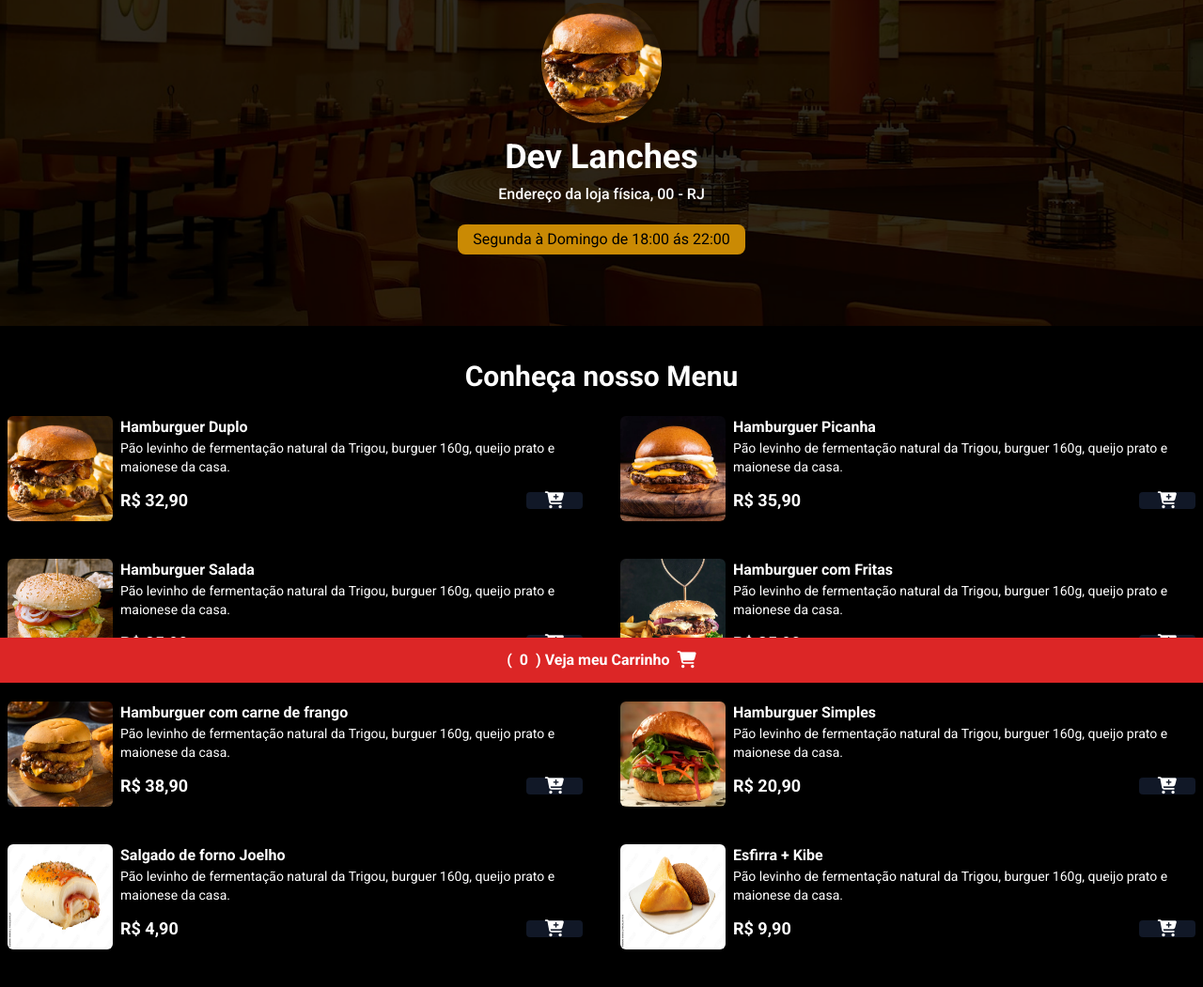
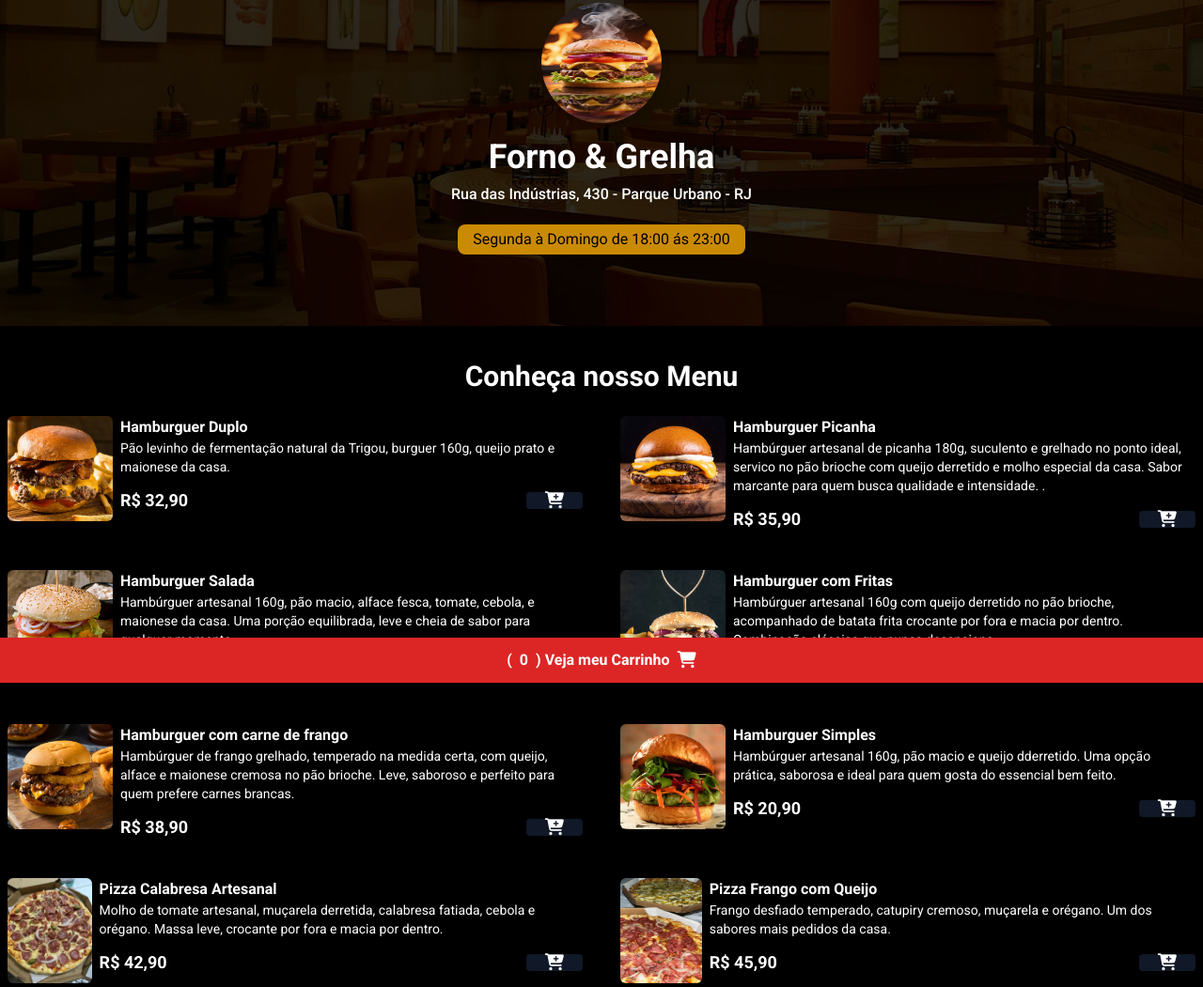
Before and after one commit to GlaucieneLuminato/WhatsAppFood, a website: page index.html in a window 1280 px wide. Shown: the part 73-1124 px from the top of the page at 94% size. Drawn offline with nearby package versions, Linux system fonts and the light colour scheme; files whose address does not match are found by name.

Commit message:
mudancas no html

```diff
--- a/index.html
+++ b/index.html
@@ -19,14 +19,14 @@
    <header class="w-full bg-cover bg-center bg-zinc-900 bg-home bg-custom h-[420px]">
     <div class="flex flex-col items-center justify-center w-full h-full">
       <img
-      src="./assets/hamb-1.png"
+      src="/workspaces/WhatsAppFood/assets/logo.jpeg"
       alt="Logo Dev Lanches"
       class="w-32 h-32 duration-200 rounded-full shadow-lg hover:scale-110"
       />
 
-      <h1 class="mt-4 mb-2 text-4xl font-bold text-white"> Dev Lanches </h1>
-      <span class="font-medium text-white"> Endereço da loja física, 00 - RJ</span>
-      <div class="px-4 py-1 mt-5 bg-yellow-600 rounded-lg" id="date-span"> Segunda à Domingo de 18:00 ás 22:00</div>
+      <h1 class="mt-4 mb-2 text-4xl font-bold text-white"> Forno & Grelha  </h1>
+      <span class="font-medium text-white"> Rua das Indústrias, 430 - Parque Urbano - RJ</span>
+      <div class="px-4 py-1 mt-5 bg-yellow-600 rounded-lg" id="date-span"> Segunda à Domingo de 18:00 ás 23:00</div>
     </div>
     </header>
 
@@ -70,7 +70,7 @@
 
       <div>
         <p class="font-bold text-white"> Hamburguer Picanha</p>
-        <p class="text-sm text-white"> Pão levinho de fermentação natural da Trigou, burguer 160g, queijo prato e maionese da casa.</p>
+        <p class="text-sm text-white"> Hambúrguer artesanal de picanha 180g, suculento e grelhado no ponto ideal, servico no pão brioche com queijo derretido e molho especial da casa. Sabor marcante para quem busca qualidade e intensidade. .</p>
 
         <div class="flex items-center justify-between gap-2 mt-3">
           <p class="text-lg font-bold text-white"> R$ 35,90</p>
@@ -90,7 +90,7 @@
 
       <div>
         <p class="font-bold text-white"> Hamburguer Salada</p>
-        <p class="text-sm text-white"> Pão levinho de fermentação natural da Trigou, burguer 160g, queijo prato e maionese da casa.</p>
+        <p class="text-sm text-white">Hambúrguer artesanal 160g, pão macio, alface fesca, tomate, cebola, e maionese da casa. Uma porção equilibrada, leve e cheia de sabor para qualquer momento.</p>
 
         <div class="flex items-center justify-between gap-2 mt-3">
           <p class="text-lg font-bold text-white"> R$ 25,90</p>
@@ -109,7 +109,7 @@
       />
       <div>
         <p class="font-bold text-white"> Hamburguer com Fritas</p>
-        <p class="text-sm text-white"> Pão levinho de fermentação natural da Trigou, burguer 160g, queijo prato e maionese da casa.</p>
+        <p class="text-sm text-white">Hambúrguer artesanal 160g com queijo derretido no pão brioche, acompanhado de batata frita crocante por fora e macia por dentro. Combinação clássica que nunca decepciona.</p>
 
         <div class="flex items-center justify-between gap-2 mt-3">
           <p class="text-lg font-bold text-white"> R$ 35,90</p>
@@ -128,7 +128,7 @@
       />
       <div>
         <p class="font-bold text-white"> Hamburguer com carne de frango</p>
-        <p class="text-sm text-white"> Pão levinho de fermentação natural da Trigou, burguer 160g, queijo prato e maionese da casa.</p>
+        <p class="text-sm text-white"> Hambúrguer de frango grelhado, temperado na medida certa, com queijo, alface e maionese cremosa no pão brioche. Leve, saboroso e perfeito para quem prefere carnes brancas. </p>
 
         <div class="flex items-center justify-between gap-2 mt-3">
           <p class="text-lg font-bold text-white"> R$ 38,90</p>
@@ -148,7 +148,7 @@
       />
       <div>
         <p class="font-bold text-white"> Hamburguer Simples</p>
-        <p class="text-sm text-white"> Pão levinho de fermentação natural da Trigou, burguer 160g, queijo prato e maionese da casa.</p>
+        <p class="text-sm text-white"> Hambúrguer artesanal 160g, pão macio e queijo dderretido. Uma opção prática, saborosa e ideal para quem gosta do essencial bem feito.</p>
 
         <div class="flex items-center justify-between gap-2 mt-3">
           <p class="text-lg font-bold text-white"> R$  20,90</p>
@@ -162,17 +162,17 @@
 
     <div class="flex gap-2">
       <img
-      src="./assets/joelho.jpg"
-      alt="Salgado Joelho"
+      src="/workspaces/WhatsAppFood/assets/pizza.jpeg"
+      alt="pizza calabresa artesanal"
       class="duration-300 rounded-md w-28 h-28 hover:scale-110 hover:-rotate-2"
       />
       <div>
-        <p class="font-bold text-white"> Salgado de forno Joelho</p>
-        <p class="text-sm text-white"> Pão levinho de fermentação natural da Trigou, burguer 160g, queijo prato e maionese da casa.</p>
+        <p class="font-bold text-white"> Pizza Calabresa Artesanal</p>
+        <p class="text-sm text-white">Molho de tomate artesanal, muçarela derretida, calabresa fatiada, cebola e orégano. Massa leve, crocante por fora e macia por dentro.</p>
 
         <div class="flex items-center justify-between gap-2 mt-3">
-          <p class="text-lg font-bold text-white"> R$  4,90</p>
-          <button class="px-5 bg-gray-900 rounded add-to-cart-btn" data-name="Salgado de forno Joelho" data-price="4,90"  title="Adicionar ao carrinho">
+          <p class="text-lg font-bold text-white"> R$ 42,90</p>
+          <button class="px-5 bg-gray-900 rounded add-to-cart-btn" data-name="Pizza Calabresa Artesanal" data-price="42,90"  title="Adicionar ao carrinho">
             <i class="text-lg text-white fa fa-cart-plus"></i>
           </button>
         </div>
@@ -182,17 +182,17 @@
 
     <div class="flex gap-2">
       <img
-      src="./assets/kibe-esfirra.jpg"
+      src="./workspaces/WhatsAppFood/assets/pizza02.jpeg"
       alt="Esfirra + Kibe"
       class="duration-300 rounded-md w-28 h-28 hover:scale-110 hover:-rotate-2"
       />
       <div>
-        <p class="font-bold text-white"> Esfirra + Kibe</p>
-        <p  class="text-sm text-white"> Pão levinho de fermentação natural da Trigou, burguer 160g, queijo prato e maionese da casa.</p>
+        <p class="font-bold text-white">Pizza Frango com Queijo</p>
+        <p  class="text-sm text-white"> Frango desfiado temperado, catupiry cremoso, muçarela e orégano. Um dos sabores mais pedidos da casa.</p>
 
         <div class="flex items-center justify-between gap-2 mt-3">
-          <p class="text-lg font-bold text-white"> R$  9,90</p>
-          <button class="px-5 bg-gray-900 rounded add-to-cart-btn" data-name="Esfirra + Kibe" data-price="9,90">
+          <p class="text-lg font-bold text-white"> R$  45,90</p>
+          <button class="px-5 bg-gray-900 rounded add-to-cart-btn" data-name="Pizza Frango com Queijo" data-price="45,90">
             <i class="text-lg text-white fa fa-cart-plus"></i>
         </button>
         </div>
```
Also changed, not shown: assets/logo.jpeg (added), assets/pizza.jpeg (added), assets/pizza02.jpeg (added), 1 other file.
